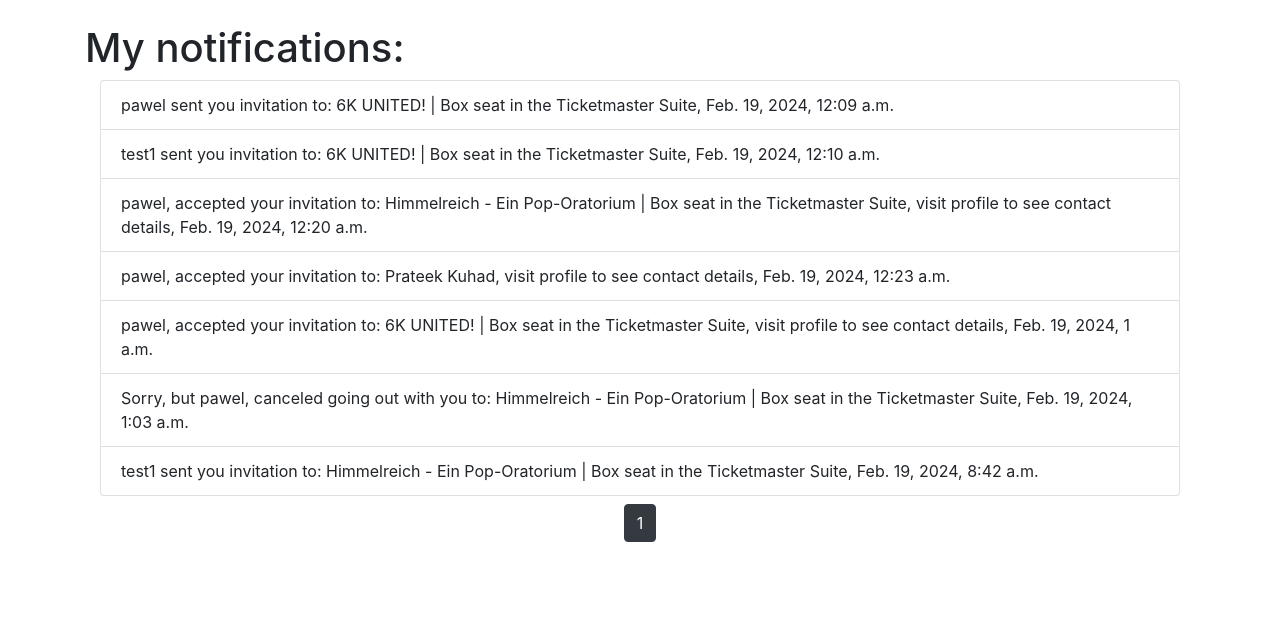
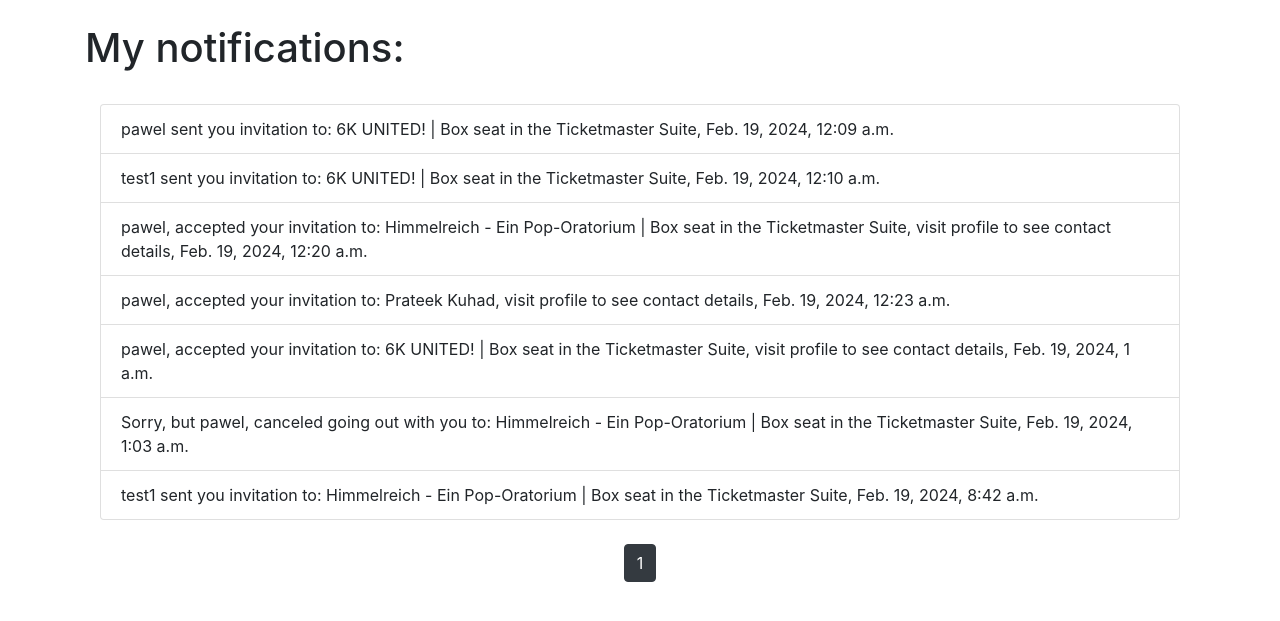
Before and after one commit to marcho4917/Evendy-project, a Django app: page /notices-list/ in a window 1280 px wide. Shown: the part 76-697 px from the top of the page. Run offline with Django 5.2, Linux system fonts and the light colour scheme; a user stored in the database is signed in; data comes from the database, SQL or seed files in the repository; both versions use the stored data as it was after the commit; some libraries are stand-ins or nearby versions.

Commit message:
Updated before start implementing tests

```diff
--- a/evendy_project/evendy/templates/evendy/user_events.html
+++ b/evendy_project/evendy/templates/evendy/user_events.html
@@ -7,7 +7,7 @@
         <div class="card event-card">
             <img class="card-img users-events-img" src="{{ event.image }}" alt="Card image cap">
             <div class="card-body">
-                <h5 class="card-title">{{ event.title }}</h5>
+                <h5 class="card-title">{{ event.title|truncatechars:20 }}</h5>
                 <p class="card-text">{{ event.date }}, {{ event.place }}</p>
                 <a href="{% url 'event_details' event.id %}" class="btn show-more-btn">See more</a>
             </div>
--- a/evendy_project/notices/templates/notices/notices_list.html
+++ b/evendy_project/notices/templates/notices/notices_list.html
@@ -4,12 +4,12 @@
 <h2>You don't have any notifications to display</h2>
 {% else %}
 <h1>My notifications:</h1>
-<div class="col-md-12">
+<div class="col-md-12 pt-4 pb-4">
     {% for notice in page_obj %}
     <p class="list-group-item">{{ notice.content_text}}, {{ notice.created_at }}</p>
     {% endfor %}
 </div>
-<div class="text-center pt-2">
+<div class="text-center">
     {% if page_obj.has_previous %}
     <a class="btn btn-outline-dark mb-4" href="?page=1">First</a>
     <a class="btn btn-outline-dark mb-4" href="?page={{ page_obj.previous_page_number }}">Previous</a>
```
Also changed, not shown: evendy_project/db.sqlite3.
